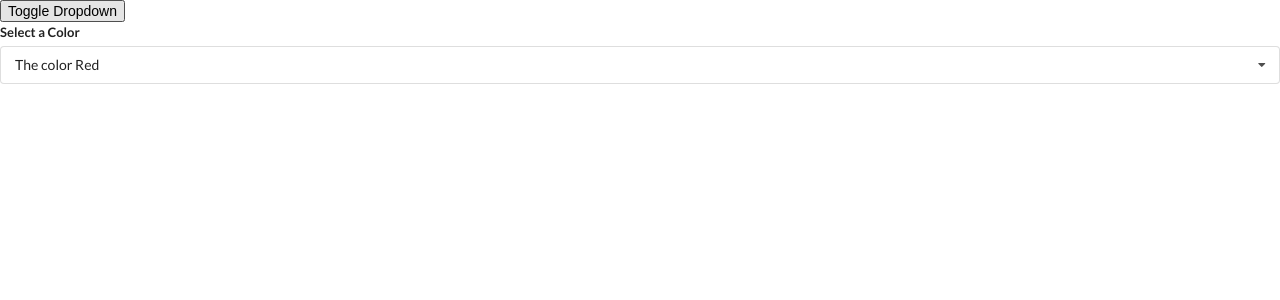
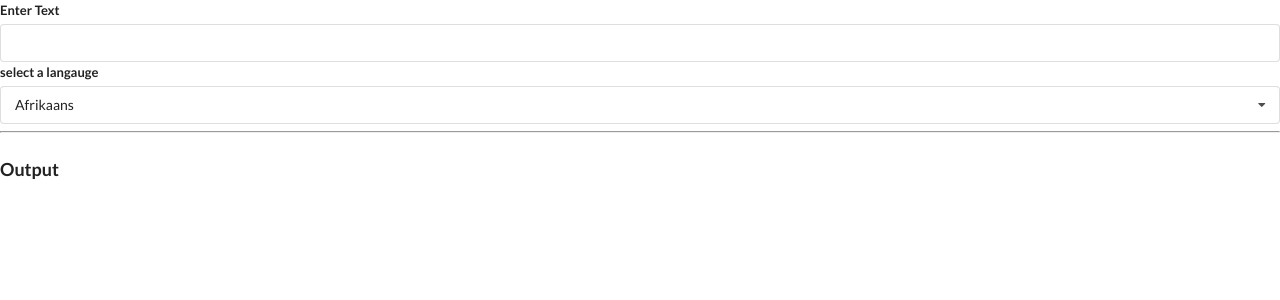
Before and after one commit to i-priyanshu/language-translator, a React (Create React App) app in the folder widget/: page / in a window 1280 px wide. Shown: the top 300 px of the page. Built offline with nearby package versions, Linux system fonts and the light colour scheme; no server answers.

Commit message:
added translator

```diff
--- a/widget/src/App.js
+++ b/widget/src/App.js
@@ -2,6 +2,7 @@
 import Accordion from "./components/Accordion";
 import Search from "./components/Search";
 import Dropdown from "./components/dropdown";
+import Translate from "./components/translate";
 
 const items = [
   {
@@ -34,21 +35,9 @@
 ];
 
 export default () => {
-  const [selected, setSelected] = useState(options[0]);
-  const [showDropdown, setShowDropdown] = useState(true);
-
   return (
     <div>
-      <button onClick={() => setShowDropdown(!showDropdown)}>
-        Toggle Dropdown
-      </button>
-      {showDropdown ? (
-        <Dropdown
-          selected={selected}
-          onSelectedChange={setSelected}
-          options={options}
-        />
-      ) : null}
+      <Translate />
     </div>
   );
 };
--- /dev/null
+++ b/widget/src/components/convert.js
@@ -0,0 +1,44 @@
+import React, { useState, useEffect } from "react";
+import axios from "axios";
+
+const Convert = ({ language, text }) => {
+  const [translated, setTranslated] = useState("");
+  const [debouncedText, setDebouncedText] = useState(text);
+  useEffect(() => {
+    const timerId = setTimeout(() => {
+      setDebouncedText(text);
+    }, 500);
+
+    return () => {
+      clearTimeout(timerId);
+    };
+  }, [text]);
+
+  useEffect(() => {
+    const doTranslation = async () => {
+      const { data } = await axios.post(
+        "https://translation.googleapis.com/language/translate/v2",
+        {},
+        {
+          params: {
+            q: debouncedText,
+            target: language.value,
+            key: "AIzaSyCHUCmpR7cT_yDFHC98CZJy2LTms-IwDlM",
+          },
+        }
+      );
+
+      setTranslated(data.data.translations[0].translatedText);
+    };
+
+    doTranslation();
+  }, [language, debouncedText]);
+
+  return (
+    <div>
+      <h1 className="ui header">{translated}</h1>
+    </div>
+  );
+};
+
+export default Convert;
--- a/widget/src/components/dropdown.js
+++ b/widget/src/components/dropdown.js
@@ -1,6 +1,6 @@
 import React, { useState, useEffect, useRef } from "react";
 
-const Dropdown = ({ options, selected, onSelectedChange }) => {
+const Dropdown = ({ label, options, selected, onSelectedChange }) => {
   const [open, setOpen] = useState(false);
   const ref = useRef();
 
@@ -39,7 +39,7 @@
   return (
     <div ref={ref} className="ui form">
       <div className="field">
-        <label className="label">Select a Color</label>
+        <label className="label">{label}</label>
         <div
           onClick={() => setOpen(!open)}
           className={`ui selection dropdown ${open ? "visible active" : ""}`}
--- /dev/null
+++ b/widget/src/components/translate.js
@@ -0,0 +1,52 @@
+import React, { useState } from "react";
+import Dropdown from "./dropdown";
+import Convert from "./convert";
+
+const options = [
+  {
+    label: "Afrikaans",
+    value: "af",
+  },
+  {
+    label: "Arabic",
+    value: "ar",
+  },
+  {
+    label: "Hindi",
+    value: "hi",
+  },
+  {
+    label: "Japanese",
+    value: "ja",
+  },
+  {
+    label: "german",
+    value: "de",
+  },
+];
+
+const Translate = () => {
+  const [language, setLanguage] = useState(options[0]);
+  const [text, setText] = useState("");
+  return (
+    <div>
+      <div className="ui form">
+        <div className="field">
+          <label>Enter Text</label>
+          <input value={text} onChange={(e) => setText(e.target.value)} />
+        </div>
+      </div>
+      <Dropdown
+        selected={language}
+        onSelectedChange={setLanguage}
+        options={options}
+        label="select a langauge"
+      />
+      <hr />
+      <h3 className="ui header">Output</h3>
+      <Convert text={text} language={language} />
+    </div>
+  );
+};
+
+export default Translate;
```
